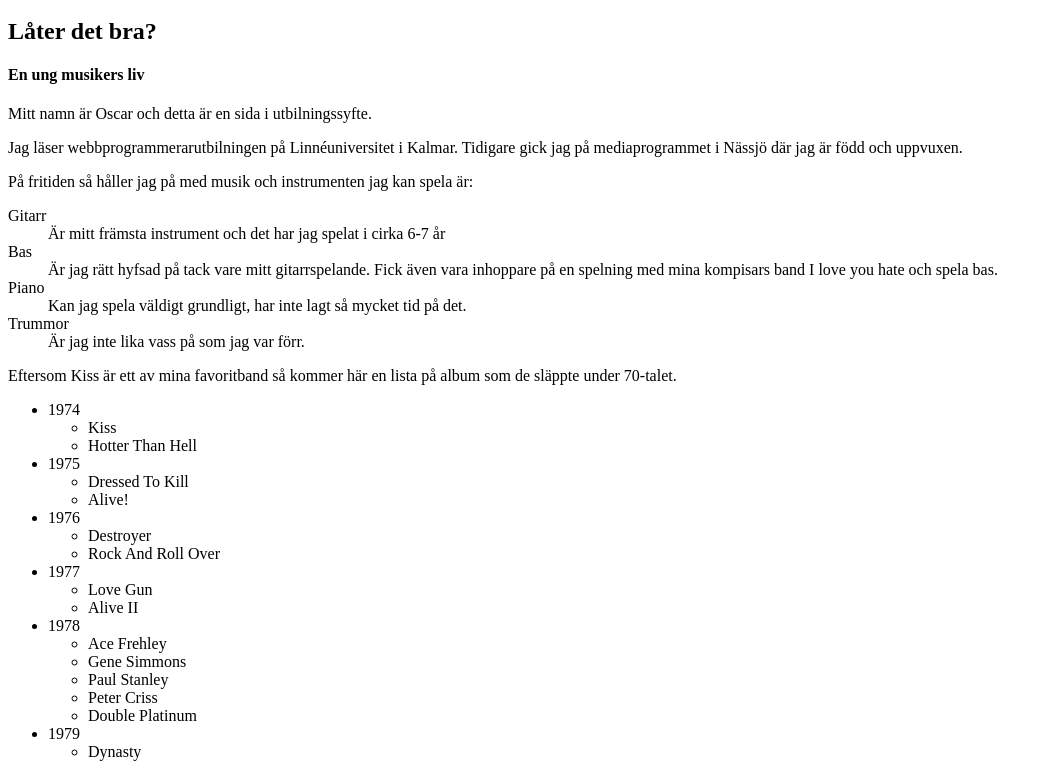
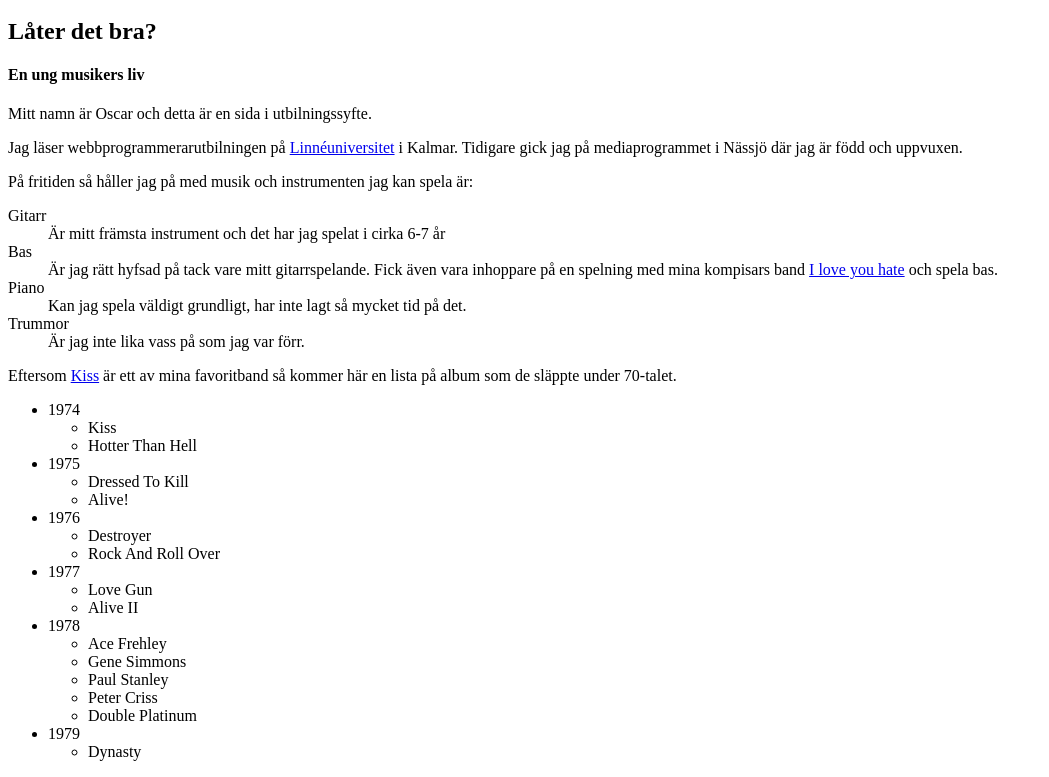
Before and after one commit to om222by/1ik415-laborationer, a plain HTML site: page pages/presentation.html in a window 1280 px wide. Shown: the part 154-931 px from the top of the page, without its empty margins (0-1049 px from the left). Drawn offline with Linux system fonts and the light colour scheme.

Commit message:
har lagt till externa länkar

```diff
--- a/pages/presentation.html
+++ b/pages/presentation.html
@@ -24,7 +24,7 @@
 
     <p>Mitt namn är Oscar och detta är en sida i utbilningssyfte.</p>
 
-    <p>Jag läser webbprogrammerarutbilningen på Linnéuniversitet i Kalmar.
+    <p>Jag läser webbprogrammerarutbilningen på <a href="http://lnu.se">Linnéuniversitet</a> i Kalmar.
     Tidigare gick jag på mediaprogrammet i Nässjö där jag är född och uppvuxen.
     </p>
 
@@ -39,7 +39,7 @@
             <dd>
              Är jag rätt hyfsad på tack vare mitt gitarrspelande.
              Fick även vara inhoppare på en spelning med mina kompisars
-             band I love you hate och spela bas.
+             band <a href="http://www.myspace.com/iloveyouhatehc">I love you hate</a> och spela bas.
             </dd>
          <dt>Piano</dt>
             <dd>
@@ -53,7 +53,7 @@
 
 
     <p>
-        Eftersom Kiss är ett av mina favoritband så kommer här en lista på album
+        Eftersom <a href="http://kissonline.com">Kiss</a> är ett av mina favoritband så kommer här en lista på album
         som de släppte under 70-talet.</p>
 
         <ul>
```
Also changed, not shown: pages/laborationer.html (+2 -1 lines), 1 other file.
